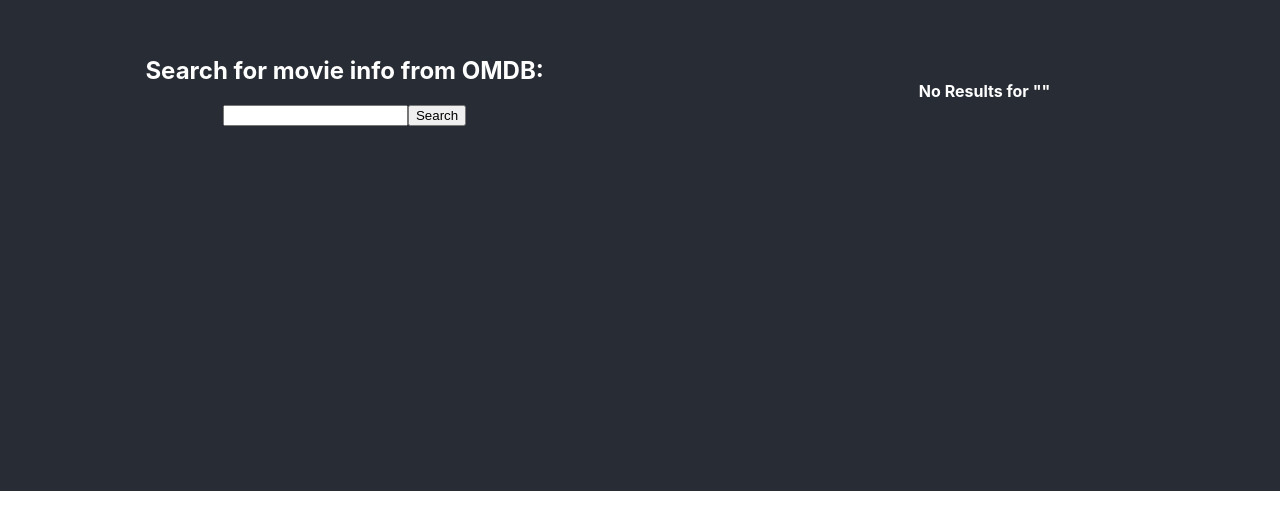
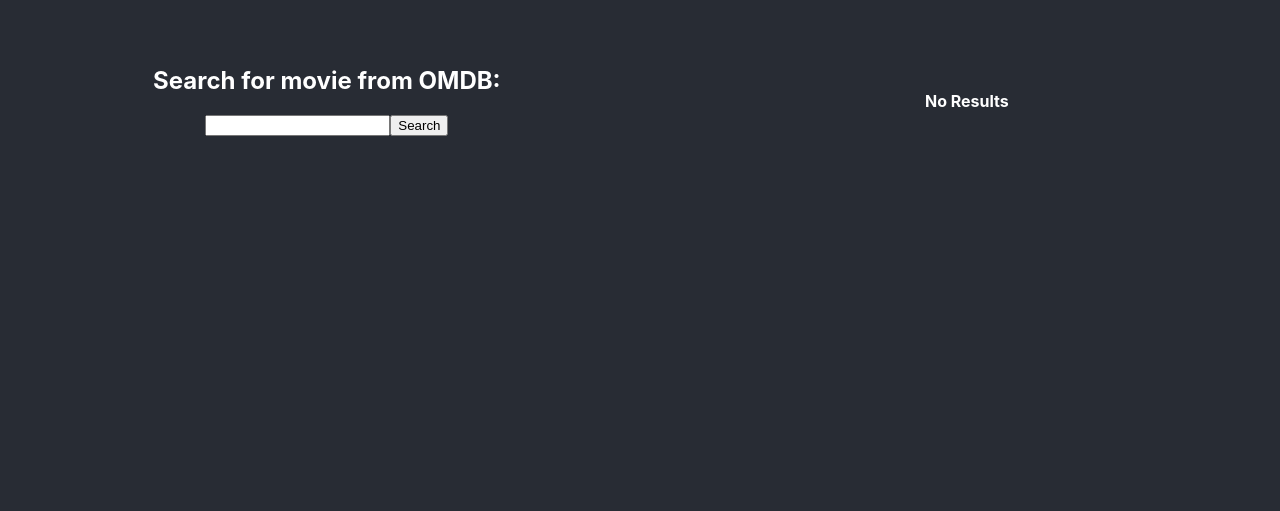
Before and after one commit to yangningBU/rentgrata-interview, a React (Create React App) app: page / in a window 1280 px wide. Shown: the part 309-820 px from the top of the page. Built offline with nearby package versions, Linux system fonts and the light colour scheme.

Commit message:
Handle case sensitivity and tune some presentation

```diff
--- a/src/App.css
+++ b/src/App.css
@@ -1,10 +1,3 @@
-body {
-  scrollbar-color: #282c34;
-}
-body::-webkit-scrollbar-track {
-  background: #282c34;        /* color of the tracking area */
-}
-
 .App {
   text-align: center;
   background-color: #282c34;
@@ -28,6 +21,11 @@
   height: 100vh;
 }
 .results {
- overflow-y: scroll;
- min-width: 300px;
+  padding: 10px;
+  justify-content: flex-start;
+  overflow-y: scroll;
+  min-width: 300px;
 }
+.results.center {
+  justify-content: center;
+}
--- a/src/App.js
+++ b/src/App.js
@@ -30,7 +30,7 @@
      <select name="previousResults" onChange={(e) => selectPrevious(e)}>
       <option value="NO_SELECTION" selected={selectedQuery === "" || null}>--</option>
       {Object.keys(previousResults).map(key => {
-        return <option value={key} selected={selectedQuery === key || null}>{key}</option>
+        return <option value={key} key={key} selected={selectedQuery === key || null}>{key}</option>
       })}
      </select>
     </form>
@@ -62,7 +62,7 @@
     e.preventDefault()
     dispatch({
       type: UPDATE_QUERY,
-      query: query || 'NO_SELECTION'
+      query: query.toLowerCase().trim() || 'NO_SELECTION'
     })
     dispatch(searchMovieBy(query))
   }
@@ -75,15 +75,15 @@
   )
 }
 
-const Results = ({results, query}) => {
+const Results = ({results}) => {
   if (!results || results.length === 0) {
-    return <h4>No Results for "{query}"</h4>
+    return <div className="container results center"><h4>No Results</h4></div>
   }
 
   return (
-    <>
+    <div className="container results">
       {results.map(result => <MovieResult result={result} key={result.imdbID}/>)}
-    </>
+    </div>
   )
 }
 
@@ -95,14 +95,12 @@
   return (
     <div className="App">
       <div className="container">
-        <h2>Search for movie info from OMDB:</h2>
+        <h2>Search for movie from OMDB:</h2>
         <SearchBar />
         <br/>
         <SelectPreviousResults />
       </div>
-      <div className="container results">
-        <Results results={relatedResults} query={lastQuery}/>
-      </div>
+      <Results results={relatedResults}/>
     </div>
   );
 }
--- a/src/api.js
+++ b/src/api.js
@@ -3,6 +3,7 @@
 const API_ENDPOINT = "https://www.omdbapi.com/?apikey=d0bc3438"
 
 export function searchMovieBy(query) {
+    query = query.toLowerCase().trim()
     return async function fetchMovieResults(dispatch, getState) {
         if (query) {
             const sourceURL = API_ENDPOINT + "&s=" + encodeURI(query)
--- a/src/queryReducer.js
+++ b/src/queryReducer.js
@@ -5,7 +5,7 @@
 const queryReducer = (state = initialState, action) => {
 	switch(action.type) {
 		case UPDATE_QUERY:
-			return action.query
+			return action.query.toLowerCase().trim()
 		case SEARCH_FAILED:
 			return 'NO_SELECTION'
 		default:
--- a/src/resultsReducer.js
+++ b/src/resultsReducer.js
@@ -7,7 +7,7 @@
         case SEARCH_RETURNED:
             const newResults = {
                 ...state,
-                [action.query]: action.payload
+                [action.query.toLowerCase().trim()]: action.payload
             }
             return newResults
         default:
```
